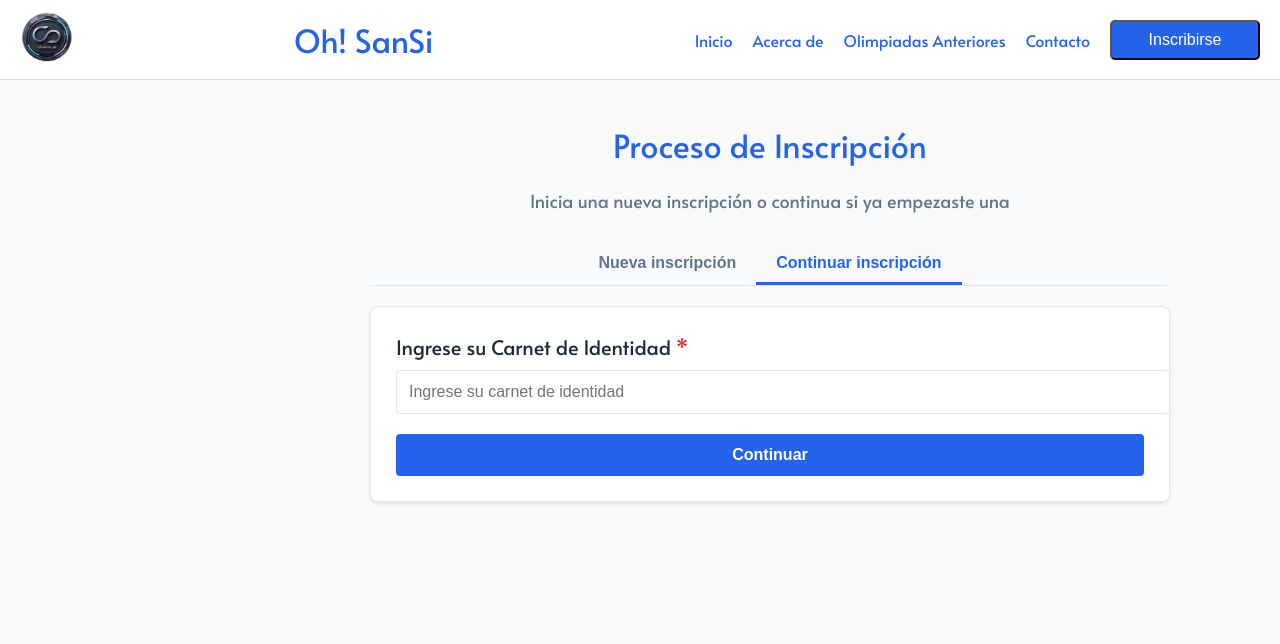
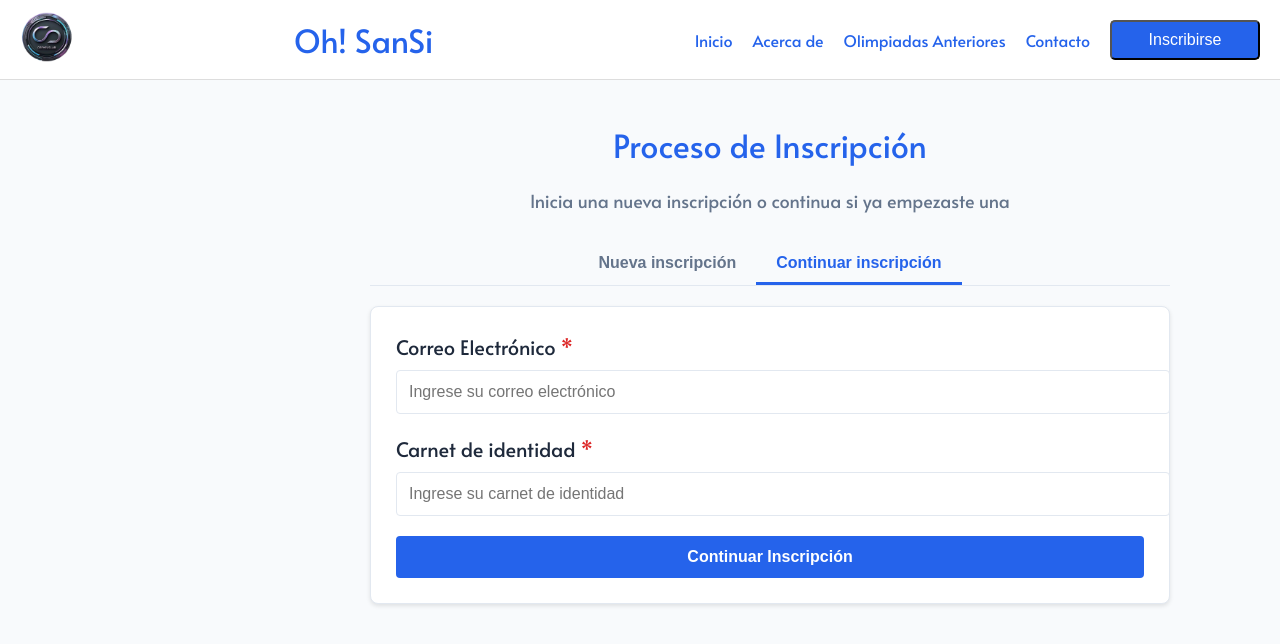
Before and after one commit to OrpheusLabSRL/Inscripcion-olimpiadas-UMSS, a React (Vite) app in the folder Client/: page /register/tutor-form in a window 1280 px wide. Both pictures are taken after a click on the button "Continuar inscripción". Shown: the top 644 px of the page. Built offline with nearby package versions, Linux system fonts and the light colour scheme; a web font is replaced by a local one.

Commit message:
Se añadio la parte visual de continuar inscripcion de acuerdo al muckup

```diff
--- a/Client/src/features/registrarion/pages/TutorForm/TutorForm.jsx
+++ b/Client/src/features/registrarion/pages/TutorForm/TutorForm.jsx
@@ -52,11 +52,23 @@ export const TutorForm = () => {
     }
   };
 
+  const validateContinueForm = () => {
+    const newErrors = {};
+
+    if (!formData.email.trim()) {
+      newErrors.email = "Email es requerido";
+    } else if (!validateEmail(formData.email)) {
+      newErrors.email = "Email no válido";
+    }
+    if (!formData.carnet.trim()) newErrors.carnet = "Carnet es requerido";
+
+    setErrors(newErrors);
+    return Object.keys(newErrors).length === 0;
+  };
+
   const handleContinue = (e) => {
     e.preventDefault();
-    if (!formData.carnet.trim()) {
-      setErrors({ carnet: "Carnet es requerido" });
-    } else {
+    if (validateContinueForm()) {
       navigate('/register');
     }
   };
@@ -155,7 +167,19 @@ export const TutorForm = () => {
             ) : (
               <form onSubmit={handleContinue} className="form-section">
                 <div className="form-group">
-                <label>Ingrese su Carnet de Identidad <span className="required">*</span></label>
+                  <label>Correo Electrónico <span className="required">*</span></label>
+                  <input
+                    type="email"
+                    name="email"
+                    placeholder="Ingrese su correo electrónico"
+                    value={formData.email}
+                    onChange={handleInputChange}
+                  />
+                  {errors.email && <span className="error-message">{errors.email}</span>}
+                </div>
+
+                <div className="form-group">
+                  <label>Carnet de identidad <span className="required">*</span></label>
                   <input
                     type="text"
                     name="carnet"
@@ -165,7 +189,8 @@ export const TutorForm = () => {
                   />
                   {errors.carnet && <span className="error-message">{errors.carnet}</span>}
                 </div>
-              <button type="submit" className="submit-button">Continuar</button>
+
+                <button type="submit" className="submit-button">Continuar Inscripción</button>
               </form>
             )}
           </div>
```
Lines whose indentation alone changed are shown as unchanged.
